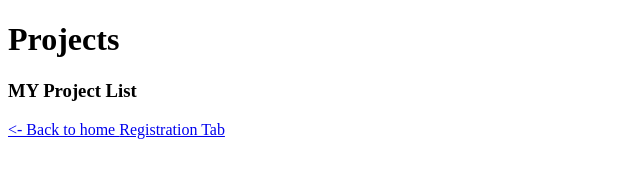
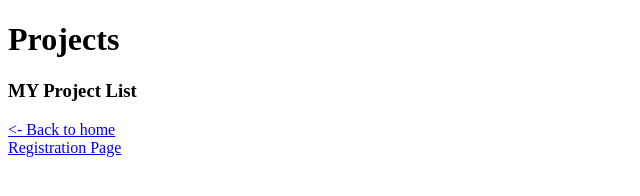
Before and after one commit to vijaysoni81/WD201, a website: page http-server/project.html in a window 1280 px wide. Shown: the whole page, without its empty margins (0-640 px from the left). Drawn offline with Linux system fonts and the light colour scheme.

Commit message:
Update project.html

```diff
--- a/http-server/project.html
+++ b/http-server/project.html
@@ -8,7 +8,7 @@
 <body>
    <h1>Projects</h1>
    <h3>MY Project List </h3>
-   <a href="/">&lt;- Back to home </a>
-   <a href="/registration"> Registration Tab </a>
+   <a href="/">&lt;- Back to home </a> <br>
+   <a href="/registration"> Registration Page </a>
 </body>
 </html>
```
